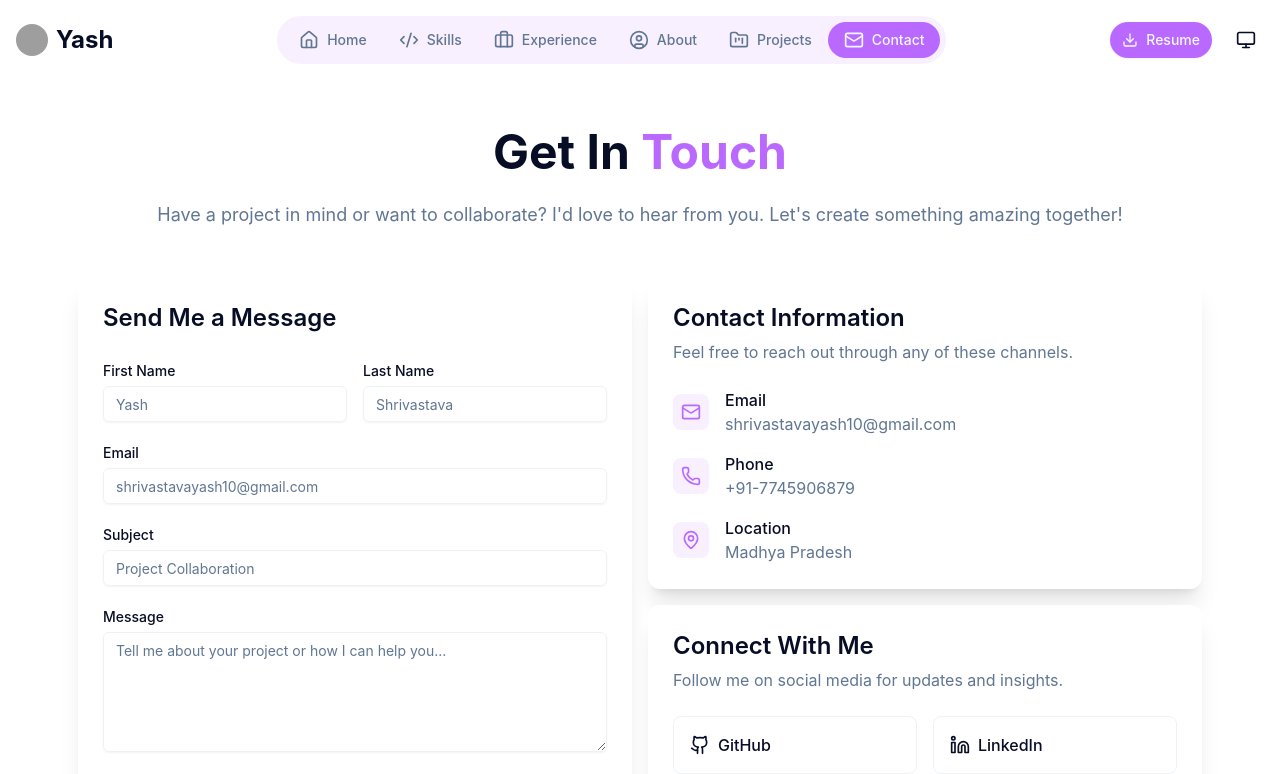
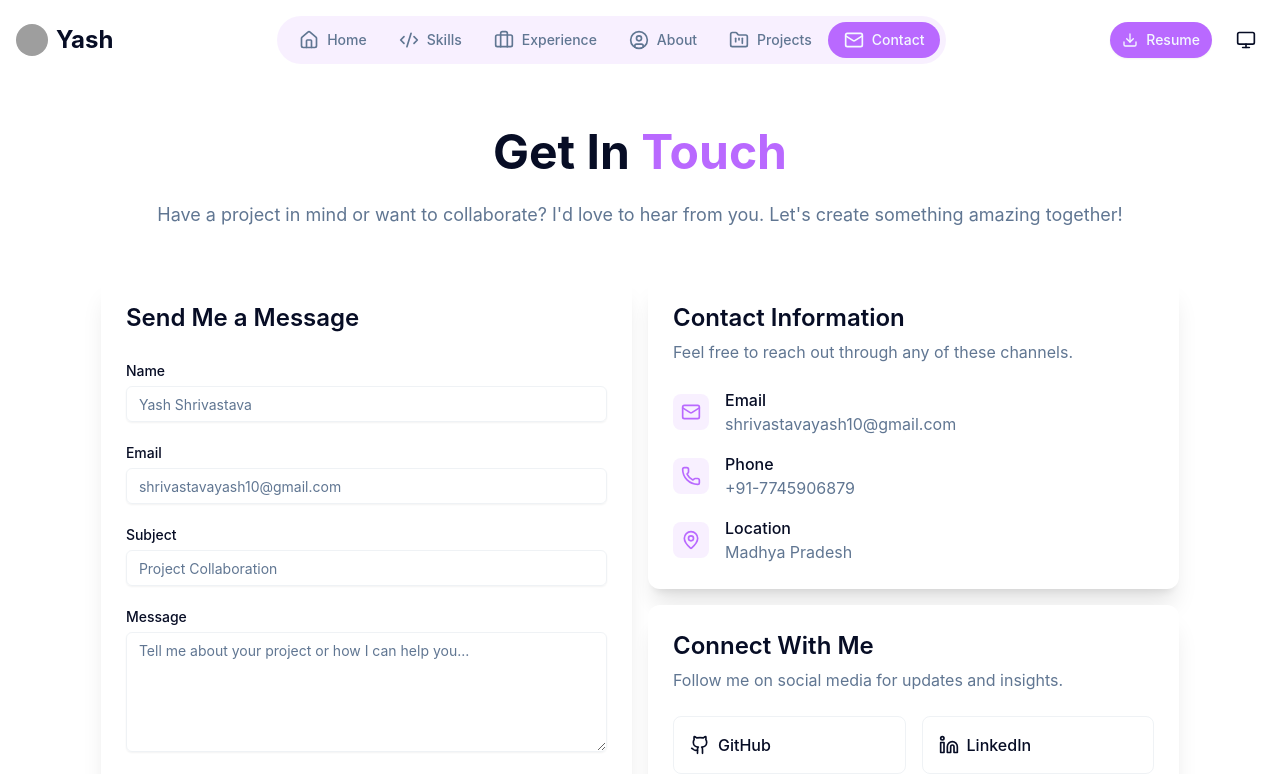
Before and after one commit to YashShrivastava10/portfolio, a Next.js app: page /contact in a window 1280 px wide. Shown: the top 774 px of the page. Built offline with nearby package versions, Linux system fonts and the light colour scheme; grey boxes are pictures that could not be loaded; a web font is replaced by a local one.

Commit message:
Fix Name, subject in contact form

```diff
--- a/src/components/Contact/ContactForm.tsx
+++ b/src/components/Contact/ContactForm.tsx
@@ -43,32 +43,26 @@ export const ContactForm = () => {
       </CardHeader>
       <CardContent>
         <form className="space-y-6" onSubmit={handleSubmit}>
-          <div className="grid gap-4 sm:grid-cols-2">
-            <div className="space-y-2">
-              <Label htmlFor="firstName">First Name</Label>
-              <Input
-                id="firstName"
-                placeholder="Yash"
-                className="border-border/50"
-              />
-            </div>
-            <div className="space-y-2">
-              <Label htmlFor="lastName">Last Name</Label>
-              <Input
-                id="lastName"
-                placeholder="Shrivastava"
-                className="border-border/50"
-              />
-            </div>
+          <div className="space-y-2">
+            <Label htmlFor="name">Name</Label>
+            <Input
+              id="name"
+              name="name"
+              placeholder="Yash Shrivastava"
+              className="border-border/50"
+              required
+            />
           </div>
 
           <div className="space-y-2">
             <Label htmlFor="email">Email</Label>
             <Input
               id="email"
+              name="email"
               type="email"
               placeholder="shrivastavayash10@gmail.com"
               className="border-border/50"
+              required
             />
           </div>
 
@@ -76,8 +70,10 @@ export const ContactForm = () => {
             <Label htmlFor="subject">Subject</Label>
             <Input
               id="subject"
+              name="subject"
               placeholder="Project Collaboration"
               className="border-border/50"
+              required
             />
           </div>
 
@@ -85,8 +81,10 @@ export const ContactForm = () => {
             <Label htmlFor="message">Message</Label>
             <Textarea
               id="message"
+              name="message"
               placeholder="Tell me about your project or how I can help you..."
               className="border-border/50 min-h-[120px]"
+              required
             />
           </div>
 
```
